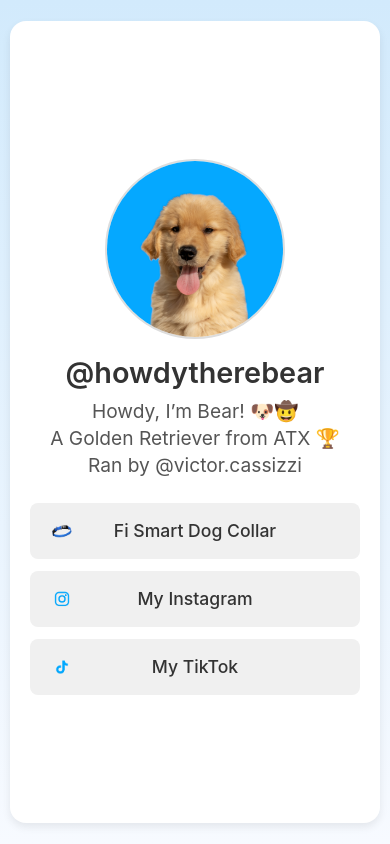
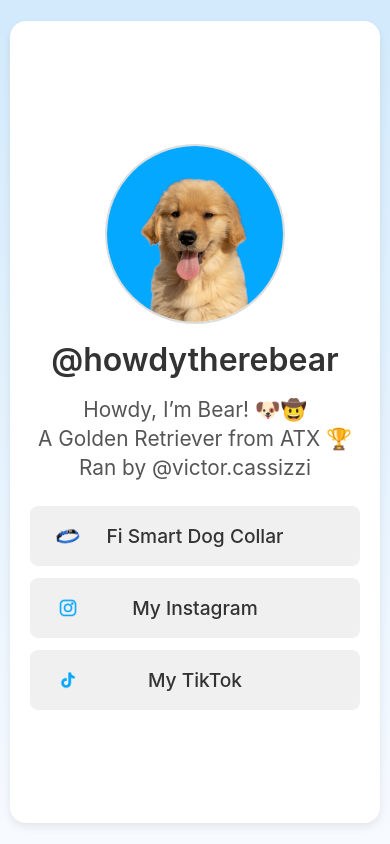
Before and after one commit to vzcas/howdytherebear, a plain HTML site: page index.html in a window 390 px wide. Drawn offline with Linux system fonts and the light colour scheme.

Commit message:
Update index.html

```diff
--- a/index.html
+++ b/index.html
@@ -38,36 +38,45 @@
       font-family: -apple-system, BlinkMacSystemFont, "Segoe UI", Roboto, Helvetica, Arial, sans-serif;
     }
 
-    /* Fill the page, allow normal scrolling if needed (for desktop) */
+    /* Fill the page */
     html, body {
       width: 100%;
       height: 100%;
+      margin: 0;
+      padding: 0;
     }
 
     body {
       background: linear-gradient(to bottom, #d2eafc 0%, #f7faff 100%);
+      /* We'll let the container size itself. */
       display: flex;
       justify-content: center;
       align-items: center;
-      /* On desktop, the container is just centered at a normal size */
     }
 
-    /* CONTAINER: normal desktop style */
+    /*
+      MOBILE-FIRST (Base):
+      Make everything BIG, nearly fill the screen,
+      and allow internal scrolling if needed.
+    */
     .linktree-container {
-      width: 90%;
-      max-width: 500px;
+      width: 95vw;           /* 95% of viewport width */
+      height: 95vh;          /* 95% of viewport height */
       background-color: #ffffff;
       border-radius: 16px;
       box-shadow: 0 4px 8px rgba(0,0,0,0.08);
       text-align: center;
+      display: flex;
+      flex-direction: column;
+      justify-content: center;
       padding: 40px 20px 30px;
-      margin: 20px 0;
+      overflow-y: auto;      /* scroll inside if content is taller than 95vh */
     }
 
-    /* PROFILE IMAGE */
+    /* PROFILE IMAGE - big for mobile */
     .profile-pic {
-      width: 120px;
-      height: 120px;
+      width: 180px;
+      height: 180px;
       border-radius: 50%;
       object-fit: cover;
       margin: 0 auto 16px;
@@ -75,17 +84,17 @@
       border: 2px solid #ddd;
     }
 
-    /* HANDLE / NAME */
+    /* HANDLE / NAME - large text */
     .username {
-      font-size: 1.25rem;
+      font-size: 2rem;       /* bigger text */
       font-weight: 600;
       color: #333;
-      margin-bottom: 8px;
+      margin-bottom: 16px;
     }
 
-    /* BIO / DESCRIPTION */
+    /* BIO / DESCRIPTION - bigger text */
     .description {
-      font-size: 0.95rem;
+      font-size: 1.3rem;
       color: #555;
       line-height: 1.4;
       margin-bottom: 24px;
@@ -106,8 +115,9 @@
       text-decoration: none;
       color: #333;
       background-color: #f0f0f0;
-      padding: 14px 16px;
+      padding: 16px 24px;
       border-radius: 8px;
+      font-size: 1.2rem;      /* bigger text */
       font-weight: 500;
       transition: background-color 0.2s ease;
     }
@@ -118,58 +128,33 @@
 
     /* Icon: Circular cutout */
     .button-icon {
-      width: 24px;
-      height: 24px;
+      width: 28px;
+      height: 28px;
       border-radius: 50%;
       object-fit: cover;
     }
 
     /* Placeholder to balance the grid (same width as the icon) */
     .btn-placeholder {
-      width: 24px;
+      width: 28px;
     }
 
     /*
-      MEDIA QUERY for small screens (approx. phone size):
-      1) Expand the container to fill 95% of screen width/height
-      2) Scale up fonts/images
-      3) Allow scrolling within the container if content doesn't fit
+      DESKTOP MEDIA QUERY:
+      - We shrink the container so there's more margin around it
+        (so it doesn't fill the entire screen).
+      - Keep fonts large, but you can reduce them if you want.
     */
-    @media (max-width: 480px) {
-      /* Take over full screen, removing any extra margins on <body> */
-      html, body {
-        margin: 0;
-        padding: 0;
+    @media (min-width: 768px) {
+      body {
+        /* Center the container with extra space around it. */
+        display: block;  /* revert to normal flow */
       }
-      body {
-        /* We won't center in the body; the container itself will fill the screen. */
-      }
-
       .linktree-container {
-        width: 95vw;
-        height: 95vh;
-        margin: 0;             /* no margin, so it nearly fills the screen */
-        border-radius: 16px;   /* keep slight rounding */
-        display: flex;
-        flex-direction: column;
-        justify-content: center;
-        overflow-y: auto;      /* scroll if needed */
-        padding: 40px 20px 30px; /* can adjust if you want more/less padding */
-      }
-
-      .profile-pic {
-        width: 180px;
-        height: 180px;
-      }
-      .username {
-        font-size: 1.8rem;
-      }
-      .description {
-        font-size: 1.2rem;
-      }
-      .link-btn {
-        font-size: 1.1rem;
-        padding: 16px 20px;
+        width: 60vw;     /* 60% of viewport width on desktop */
+        height: 80vh;    /* 80% of viewport height */
+        margin: 5vh auto;/* center with top/bottom margin */
+        overflow-y: auto;
       }
     }
   </style>
@@ -187,7 +172,7 @@
     <!-- Username -->
     <div class="username">@howdytherebear</div>
 
-    <!-- Description / Bio (3 lines) -->
+    <!-- Description / Bio -->
     <div class="description">
       Howdy, I’m Bear! 🐶🤠<br>
       A Golden Retriever from ATX 🏆<br>
```
